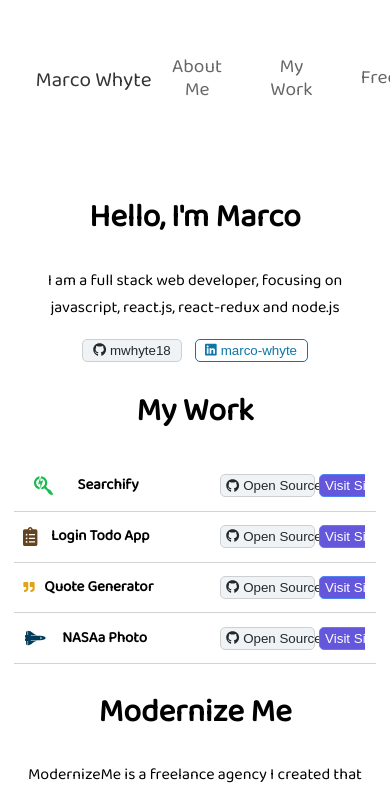
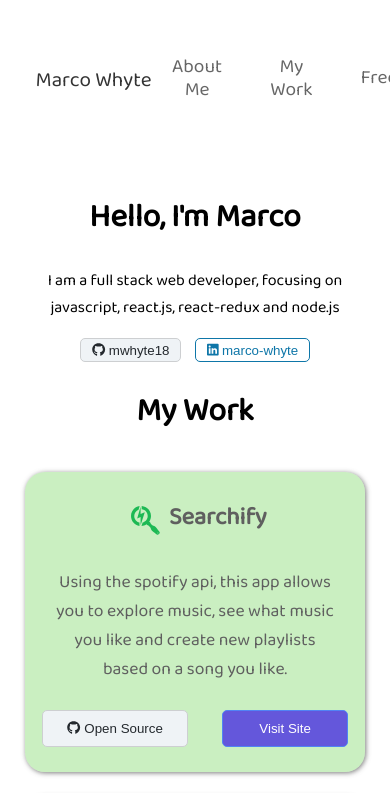
Before and after one commit to mwhyte18/portfolioWebsite, a React (Create React App) app: page / in a window 390 px wide. Shown: the top 793 px of the page. Built offline with nearby package versions, Linux system fonts and the light colour scheme.

Commit message:
my work updated to cards

```diff
--- a/src/App.scss
+++ b/src/App.scss
@@ -1,6 +1,23 @@
 @import url("https://fonts.googleapis.com/css?family=Baloo+Da+2|Roboto&display=swap");
 
 $myPurple: #6457db;
+$lightGreen: rgba(122, 216, 100, 0.4);
+$cardText: #5f5f5f;
+$lightOrange: linear-gradient(
+  135deg,
+  rgba(255, 195, 66, 0.4),
+  rgba(255, 142, 30, 0.4)
+);
+$lightBlue: linear-gradient(
+  135deg,
+  rgba(88, 177, 255, 0.4),
+  rgba(43, 111, 212, 0.4)
+);
+$lightRed: linear-gradient(
+  135deg,
+  rgba(252, 99, 126, 0.4),
+  rgba(215, 57, 77, 0.4)
+);
 
 .App {
   text-align: center;
@@ -16,7 +33,7 @@ $myPurple: #6457db;
   box-sizing: border-box;
 }
 .center {
-  width: 60%;
+  width: 1300px;
 }
 
 .nav {
@@ -277,9 +294,47 @@ textarea {
 }
 
 .work {
+  .cards {
+    display: flex;
+    justify-content: space-evenly;
+    align-items: center;
+    flex-wrap: wrap;
+    width: 100%;
+  }
+
+  .card {
+    color: $cardText;
+    width: 340px;
+    height: 300px;
+    margin: 3%;
+    background-color: $lightGreen;
+    position: relative;
+    top: 0px;
+    left: 0px;
+    border-radius: 20px;
+    box-shadow: 1px 1px 5px 0px rgba(82, 82, 82, 0.75);
+    transition: all 150ms ease-in-out;
     display: flex;
     flex-direction: column;
     align-items: center;
+    justify-content: space-evenly;
+    p {
+      width: 85%;
+      font-size: 1.1rem;
+      margin: 0;
+    }
+    .cardTextTogether {
+      display: flex;
+      flex-direction: column;
+      align-items: center;
+      justify-content: space-evenly;
+    }
+    .workButtons {
+      display: flex;
+      justify-content: space-evenly;
+      align-items: center;
+      width: 100%;
+    }
     .github {
       color: #24292e;
       background-color: #eff3f6;
@@ -290,26 +345,59 @@ textarea {
       overflow: visible;
       white-space: nowrap;
       margin-right: 5%;
-    width: 100%;
+      width: 43%;
       border-radius: 5px;
     }
     .github:hover {
       border: 1px solid #959596;
       background-color: #e3e6e9;
     }
-  .task {
+    .titleAndIcon {
       display: flex;
-    justify-content: space-between;
       align-items: center;
-    width: 100%;
-    border-bottom: 1px solid lightgrey;
     }
-  p {
-    width: 46%;
+    .visitSite {
+      text-decoration: none;
+      color: white;
+      background-color: $myPurple;
+      border: none;
+      padding: 3% 5%;
+      cursor: pointer;
+      width: 37%;
+      border-radius: 5px;
+      border: 1px solid #5183f5;
+      overflow: visible;
+      white-space: nowrap;
+    }
+    .visitSite:hover {
+      background-color: #473abd;
+      border: 1px solid #1e1a41;
+    }
+    h2 {
+      margin: 0;
+      margin-bottom: 4%;
+      cursor: pointer;
+      white-space: nowrap;
     }
     h2:hover {
       color: $myPurple;
     }
+  }
+  .colorRed {
+    background: $lightRed;
+  }
+  .colorOrange {
+    background: $lightOrange;
+  }
+  .colorBlue {
+    background: $lightBlue;
+  }
+  .card:hover {
+    top: -3px;
+    left: -3px;
+    box-shadow: 3px 3px 15px 0px rgba(82, 82, 82, 0.85);
+  }
+
   .icons {
     display: flex;
     justify-content: space-between;
@@ -329,36 +417,20 @@ textarea {
 
   .clipboard {
     color: #654321;
-    padding-right: 3%;
+    margin-right: 7%;
   }
   .searchify {
     color: #1db954;
-    padding-right: 3%;
+    margin-right: 7%;
   }
 
   .faLaptopCode {
-    color: #dfa417;
-    padding-right: 3%;
+    color: #003b59;
+    margin-right: 7%;
   }
   .faSpaceShuttle {
     color: #003b59;
-    padding-right: 3%;
-  }
-  .visitSite {
-    text-decoration: none;
-    color: white;
-    background-color: $myPurple;
-    border: none;
-    padding: 3% 5%;
-    cursor: pointer;
-    border-radius: 5px;
-    border: 1px solid #5183f5;
-    overflow: visible;
-    white-space: nowrap;
-  }
-  .visitSite:hover {
-    background-color: #322b6d;
-    border: 1px solid #1e1a41;
+    margin-right: 7%;
   }
 }
 .freelance {
@@ -368,47 +440,12 @@ textarea {
   }
 }
 
-@media (max-width: 1690px) {
-  .center {
-    width: 70%;
-  }
-}
-
-@media (max-width: 1465px) {
-  .center {
-    width: 80%;
-  }
-}
-@media (max-width: 1274px) {
-  .center {
-    width: 93%;
-  }
-}
-@media (max-width: 1096px) {
-  .icons {
-    padding-right: 2%;
-  }
-}
-
 @media (max-width: 964px) {
-  .icons {
-    padding-right: 4%;
-  }
   .titles {
     width: 20%;
   }
 }
-@media (max-width: 880px) {
-}
 
-@media (max-width: 874px) {
-  .icons {
-    padding-right: 7%;
-  }
-  .work p {
-    width: 42%;
-  }
-}
 @media (max-width: 769px) {
   .freelance .modernize {
     width: 90%;
@@ -426,55 +463,12 @@ textarea {
     display: flex;
     justify-content: space-evenly;
   }
-  .work p {
-    display: none;
-  }
-  .nameAndIcon {
-    width: 40%;
-    margin: 0;
-    padding: 0;
-  }
-  .work .icons {
-    width: 40%;
-    margin: 0;
-    padding: 0;
-    padding-right: 7%;
-    margin-right: 3%;
-  }
-  .task {
-    display: flex;
-    justify-content: space-between;
-    margin: 0;
-    padding: 0;
-    overflow: visible;
-  }
-  .faLaptopCode {
-    padding-left: 3%;
-  }
   .about .mySection {
     width: 70%;
   }
 }
 
-@media (max-width: 670px) {
-}
-
 @media (max-width: 544px) {
-  .work h2 {
-    font-size: 15px;
-  }
-  .clipboard {
-    font-size: 25px;
-  }
-  .searchify {
-    font-size: 25px;
-  }
-  .faLaptopCode {
-    font-size: 20px;
-  }
-  .faSpaceShuttle {
-    font-size: 20px;
-  }
   .about .mySection {
     width: 90%;
   }
@@ -495,20 +489,3 @@ textarea {
     font-size: 25px;
   }
 }
-@media (max-width: 442px) {
-  .work .icons {
-    padding-right: 14%;
-  }
-}
-
-@media (max-width: 397px) {
-}
-
-@media (max-width: 378px) {
-  .work button {
-    font-size: 10px;
-  }
-  .work .icons {
-    padding-right: 12%;
-  }
-}
--- a/src/components/Work.js
+++ b/src/components/Work.js
@@ -11,24 +11,22 @@ const Work = () => {
   return (
     <div className="work" id="work">
       <h1>My Work</h1>
-      <div className="task">
-        <div
-          onClick={() => window.open("https://www.searchify.club", "_blank")}
-          className="nameAndIcon"
-        >
+      <div className="cards">
+        <div className="card">
+          <div className="titleAndIcon">
             <FontAwesomeIcon
               className="searchify"
               icon={faSearchengin}
-            size="3x"
+              size="2x"
             />
-
             <h2>Searchify</h2>
           </div>
           <p>
-          Using the spotify api, this app allows you to explore music, see what
-          music you like and create new playlists based on a song you like.
+            Using the spotify api, this app allows you to explore music, see
+            what music you like and create new playlists based on a song you
+            like.
           </p>
-        <div className="icons">
+          <div className="workButtons">
             <button className="github">
               <FontAwesomeIcon icon={faGithub} />
               {"  "}
@@ -36,30 +34,30 @@ const Work = () => {
             </button>
             <button
               className="visitSite"
-            onClick={() => window.open("https://www.searchify.club", "_blank")}
+              onClick={() =>
+                window.open("https://www.searchify.club", "_blank")
+              }
             >
               Visit Site
             </button>
           </div>
         </div>
-      <div className="task">
-        <div
-          onClick={() => window.open("https://www.searchify.club", "_blank")}
-          className="nameAndIcon"
-        >
+
+        <div className="card colorRed">
+          <div className="titleAndIcon">
             <FontAwesomeIcon
               className="clipboard"
               icon={faClipboardList}
-            size="3x"
+              size="2x"
             />
-
-          <h2>Login Todo App</h2>
+            <h2>Login Todo</h2>
           </div>
           <p>
-          A simple login todo app, making all your tasks easily accessible. Uses
-          react-redux and node.js
+            A todo app where you login, making all your tasks easily accessible.
+            Uses react-redux and node.js.
           </p>
-        <div className="icons">
+
+          <div className="workButtons">
             <button className="github">
               <FontAwesomeIcon icon={faGithub} />
               {"  "}
@@ -67,62 +65,75 @@ const Work = () => {
             </button>
             <button
               className="visitSite"
-            onClick={() => window.open("https://www.searchify.club", "_blank")}
+              onClick={() =>
+                window.open("https://www.searchify.club", "_blank")
+              }
             >
               Visit Site
             </button>
           </div>
         </div>
-      <div className="task">
-        <div
-          onClick={() => window.open("http://www.google.com", "_blank")}
-          className="nameAndIcon"
-        >
+        <div className="card colorOrange">
+          <div className="cardTextTogether">
+            <div className="titleAndIcon">
               <FontAwesomeIcon
                 className="faLaptopCode"
                 icon={faQuoteRight}
                 size="2x"
               />
-
               <h2>Quote Generator</h2>
             </div>
             <p>
               A react-redux web app that generates random Kanye quotes and Trump
               tweets, using kanye.rest api and a Donald Trump api
             </p>
-        <div className="icons">
+          </div>
+          <div className="workButtons">
             <button className="github">
               <FontAwesomeIcon icon={faGithub} />
               {"  "}
               Open Source
             </button>
-          <button className="visitSite">Visit Site</button>
+            <button
+              className="visitSite"
+              onClick={() =>
+                window.open("https://www.searchify.club", "_blank")
+              }
+            >
+              Visit Site
+            </button>
           </div>
         </div>
-      <div className="task">
-        <div
-          onClick={() => window.open("http://www.google.com", "_blank")}
-          className="nameAndIcon"
-        >
+        <div className="card colorBlue">
+          <div className="cardTextTogether">
+            <div className="titleAndIcon">
               <FontAwesomeIcon
                 className="faSpaceShuttle"
                 icon={faSpaceShuttle}
                 size="2x"
               />
-
-          <h2>NASAa Photo</h2>
+              <h2>NASA Daily Photo</h2>
             </div>
             <p>
-          A simple login todo app, using redux and login with backend asd asdfa
-          ja j sdjo aojd jasdoj
+              View NASAs photo of the day with a beautiful interface! Learn
+              about the picture/video and explore past pictures from NASA
             </p>
-        <div className="icons">
+          </div>
+          <div className="workButtons">
             <button className="github">
               <FontAwesomeIcon icon={faGithub} />
               {"  "}
               Open Source
             </button>
-          <button className="visitSite">Visit Site</button>
+            <button
+              className="visitSite"
+              onClick={() =>
+                window.open("https://www.searchify.club", "_blank")
+              }
+            >
+              Visit Site
+            </button>
+          </div>
         </div>
       </div>
     </div>
```
Lines whose indentation alone changed are shown as unchanged.
